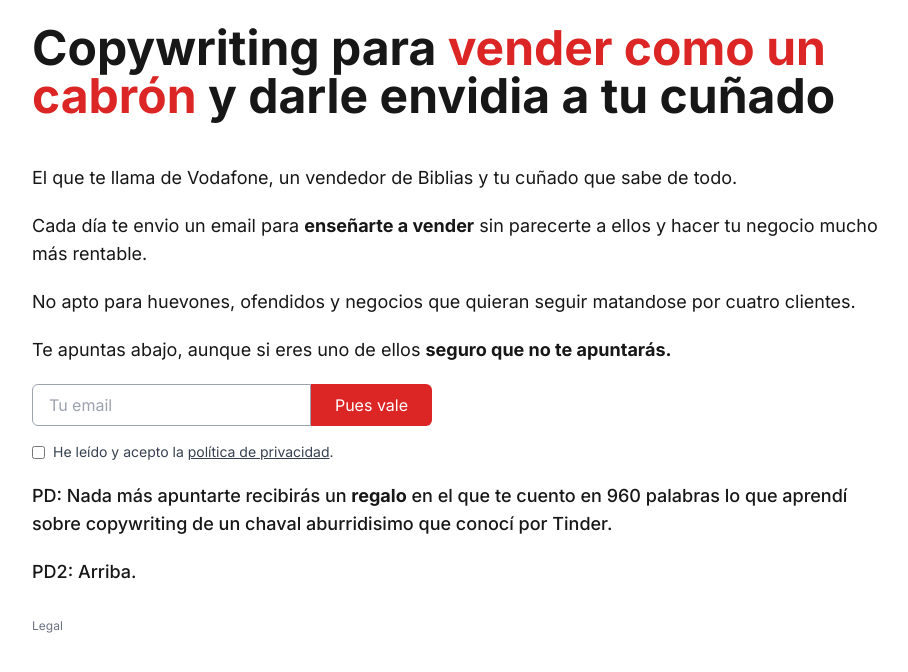
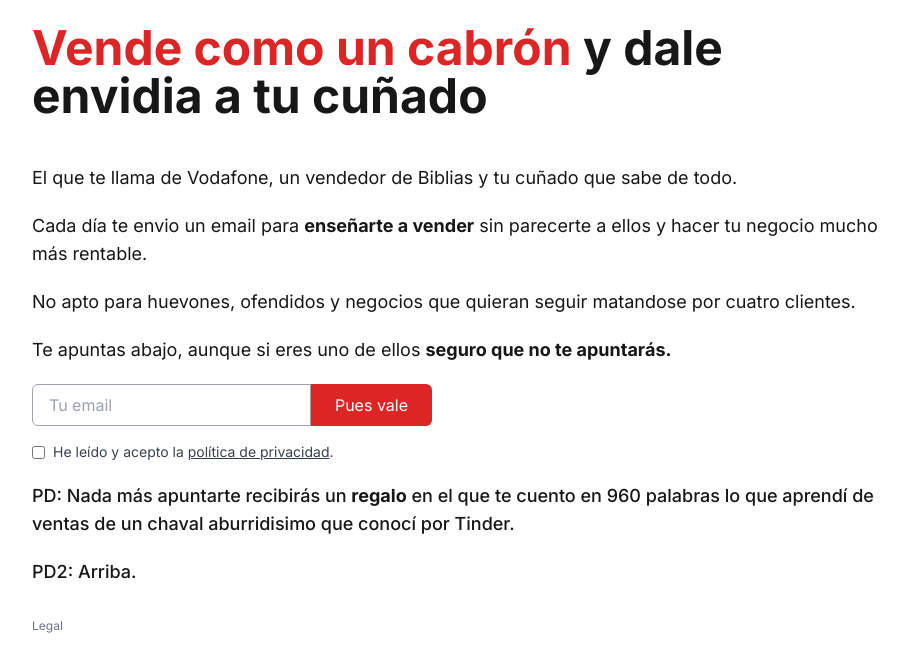
Before and after one commit to MariaLipiz/miraencomentarios, a Next.js app: page / in a window 1280 px wide. Shown: the top 672 px of the page, without its empty margins (176-1084 px from the left). Built offline with nearby package versions, Linux system fonts and the light colour scheme.

Commit message:
Cambios landing

```diff
--- a/app/page.tsx
+++ b/app/page.tsx
@@ -42,11 +42,11 @@ export default function Home() {
   const schema = {
     "@context": "https://schema.org",
     "@type": "ProfessionalService",
-    "name": "Escribe. Liga. Vende | Copywriter",
-    "url": "https://www.escribeligavende.com",
-    "logo": "https://www.escribeligavende.com/logo.png",
-    "description": "Cada día un email para ayudarte a ligar más y mejor",
-    "email": "maria@escribeligavende.com",
+    "name": "Maria Lipiz | Copywriter",
+    "url": "https://www.miraencomentarios.com",
+    "logo": "https://www.miraencomentarios.com/logo.png",
+    "description": "Cada día un email para ayudarte a que las personas sientan cosas y compren lo que ofreces",
+    "email": "maria@miraencomentarios.com",
     "areaServed": {
       "@type": "Country",
       "name": "España"
@@ -57,7 +57,7 @@ export default function Home() {
       "offers": [
         {
           "@type": "Offer",
-          "name": "Copywriting",
+          "name": "Publicidad",
           "description": "Redacción publicitaria para negocios y empresas."
         },
       ]
@@ -74,7 +74,7 @@ export default function Home() {
       />
     <main className="flex flex-col items-start justify-center px-6 sm:px-12 lg:px-52 py-6 gap-5">
       <h1 className="text-4xl sm:text-5xl font-bold mb-6 ">
-        Copywriting para <strong className="text-red-600">vender como un cabrón</strong> y darle envidia a tu cuñado
+        <strong className="text-red-600">Vende como un cabrón</strong> y dale envidia a tu cuñado
       </h1>
 
 
@@ -97,7 +97,7 @@ export default function Home() {
 
 
       <p className="text-lg sm:text-lg font-medium">
-      PD: Nada más apuntarte recibirás un <strong>regalo</strong> en el que te cuento en 960 palabras lo que aprendí sobre copywriting de un chaval aburridisimo que conocí por Tinder.
+      PD: Nada más apuntarte recibirás un <strong>regalo</strong> en el que te cuento en 960 palabras lo que aprendí de ventas de un chaval aburridisimo que conocí por Tinder.
       </p>
       <p className="text-lg sm:text-lg font-medium">
       PD2: Arriba.
```
